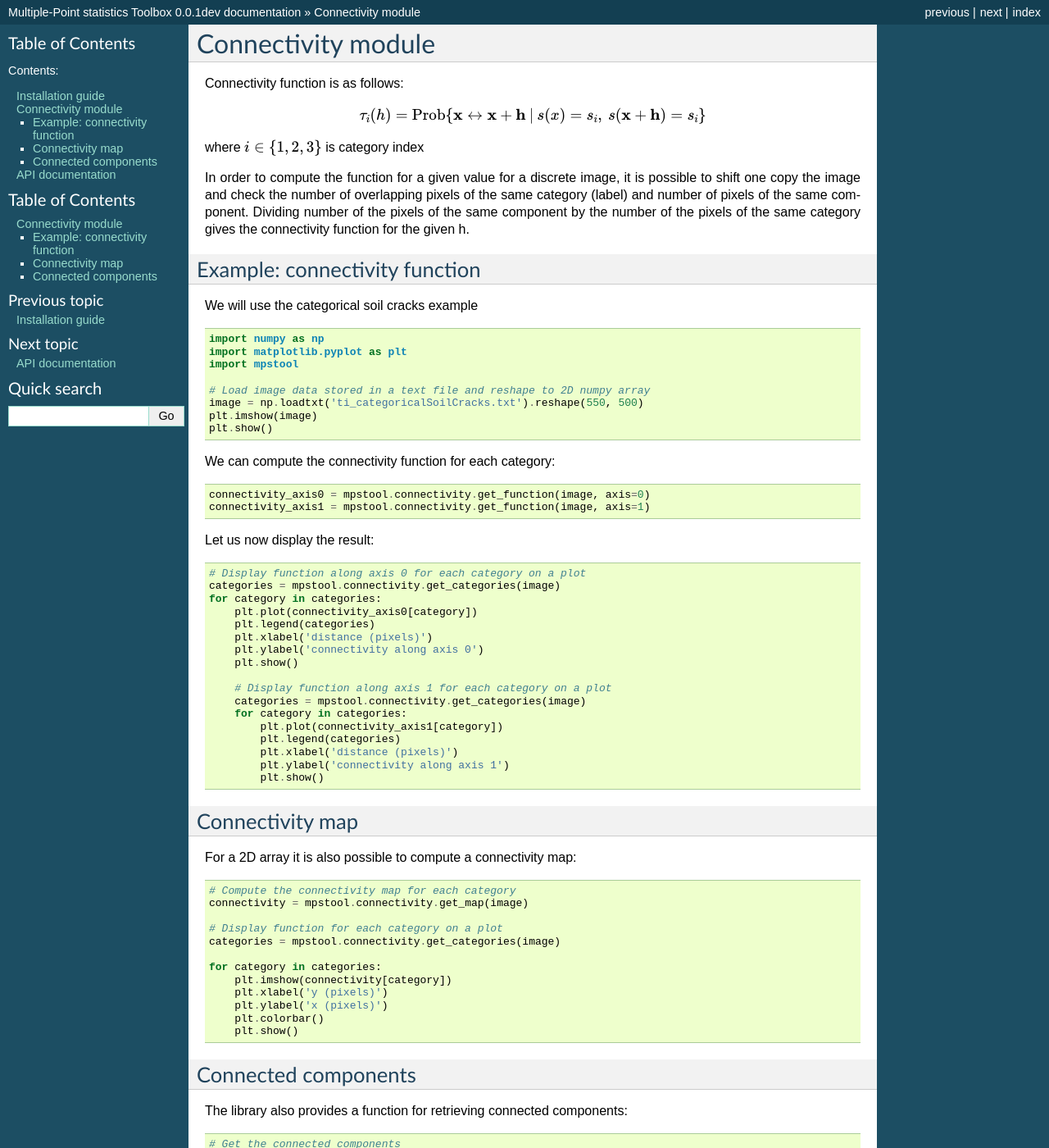
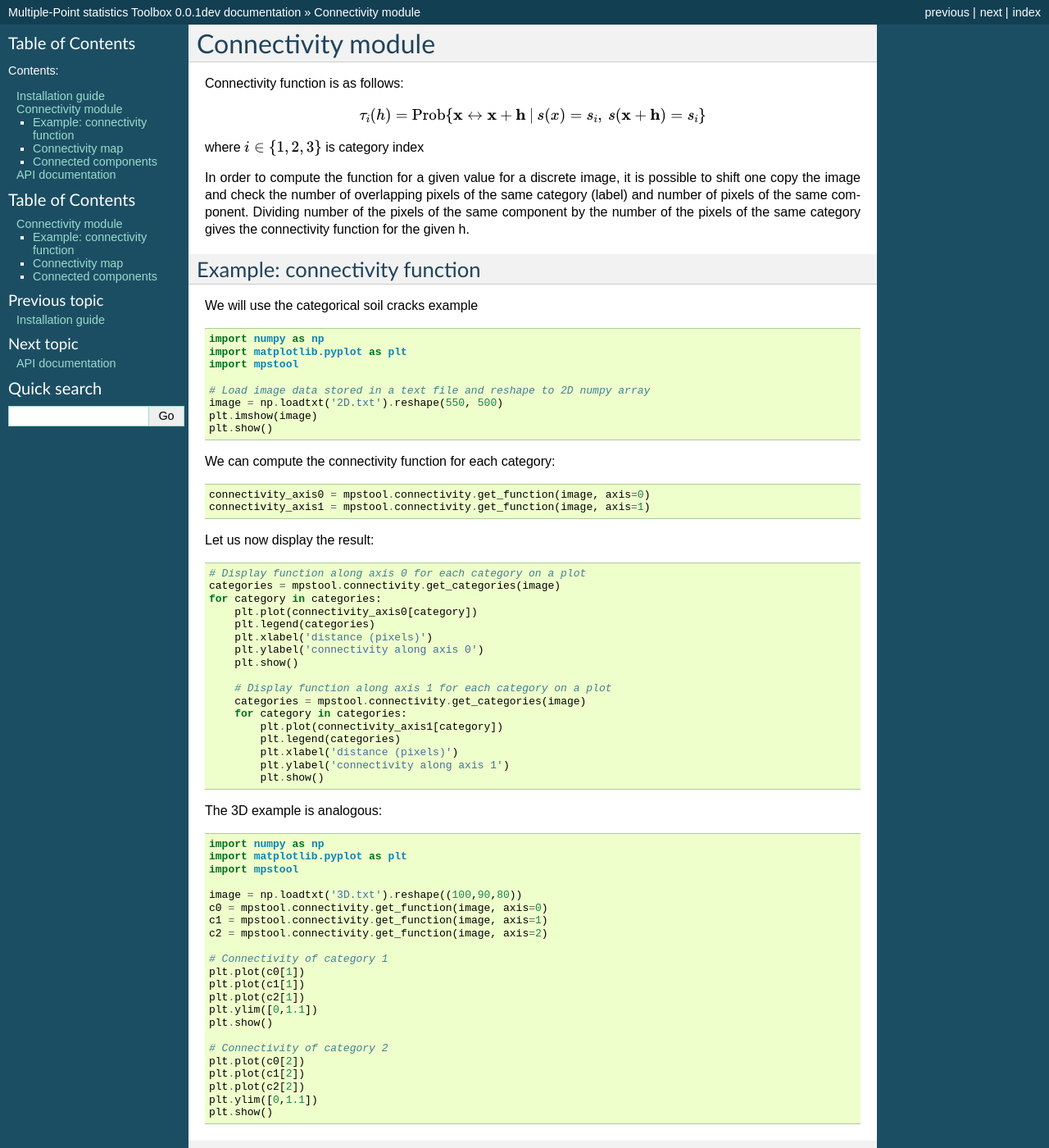
Before and after one commit to UniNE-CHYN/mps_toolbox, a Sphinx documentation site: the page built from docs/connectivity.rst, in a window 1280 px wide and 1400 px high. Shown: the whole window at 82% size. Built offline with Sphinx 7.4.7, drawn with Linux system fonts in a browser that asks for light colours; formulas are drawn with MathJax 3.

Commit message:
Added 3D example

```diff
--- a/docs/connectivity.rst
+++ b/docs/connectivity.rst
@@ -24,7 +24,7 @@ We will use the categorical soil cracks example ::
     import mpstool
 
     # Load image data stored in a text file and reshape to 2D numpy array
-    image = np.loadtxt('ti_categoricalSoilCracks.txt').reshape(550, 500)
+    image = np.loadtxt('2D.txt').reshape(550, 500)
     plt.imshow(image)
     plt.show()
 
@@ -53,6 +53,32 @@ Let us now display the result::
             plt.xlabel('distance (pixels)')
             plt.ylabel('connectivity along axis 1')
             plt.show()
+
+The 3D example is analogous::
+
+    import numpy as np
+    import matplotlib.pyplot as plt
+    import mpstool
+
+    image = np.loadtxt('3D.txt').reshape((100,90,80))
+    c0 = mpstool.connectivity.get_function(image, axis=0)
+    c1 = mpstool.connectivity.get_function(image, axis=1)
+    c2 = mpstool.connectivity.get_function(image, axis=2)
+
+    # Connectivity of category 1
+    plt.plot(c0[1])
+    plt.plot(c1[1])
+    plt.plot(c2[1])
+    plt.ylim([0,1.1])
+    plt.show()
+
+    # Connectivity of category 2
+    plt.plot(c0[2])
+    plt.plot(c1[2])
+    plt.plot(c2[2])
+    plt.ylim([0,1.1])
+    plt.show()
+
 
 Connectivity map
 ----------------
```
Also changed, not shown: README.md (+28 -1 lines), 3 other files.
